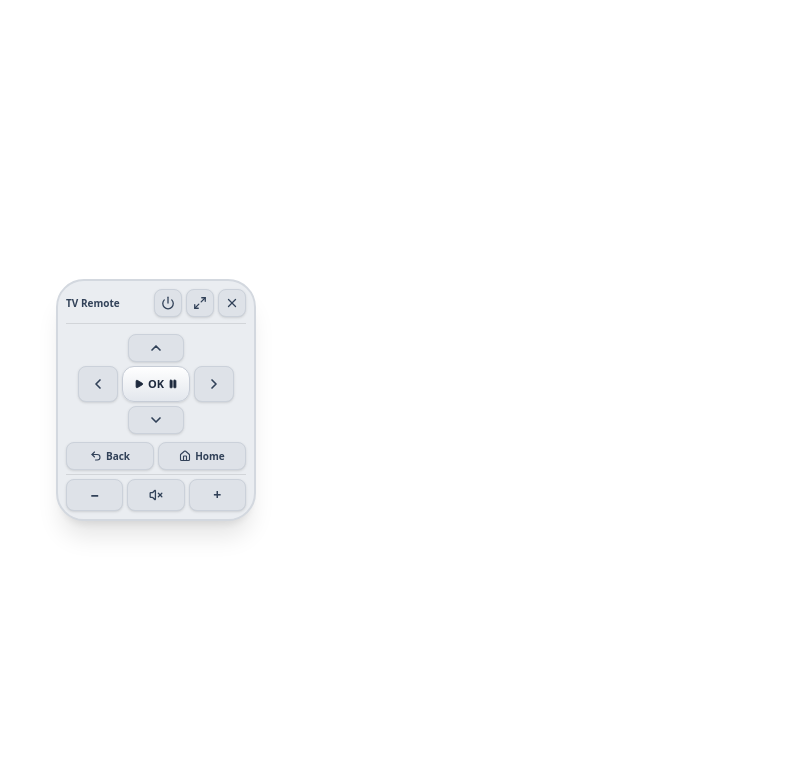
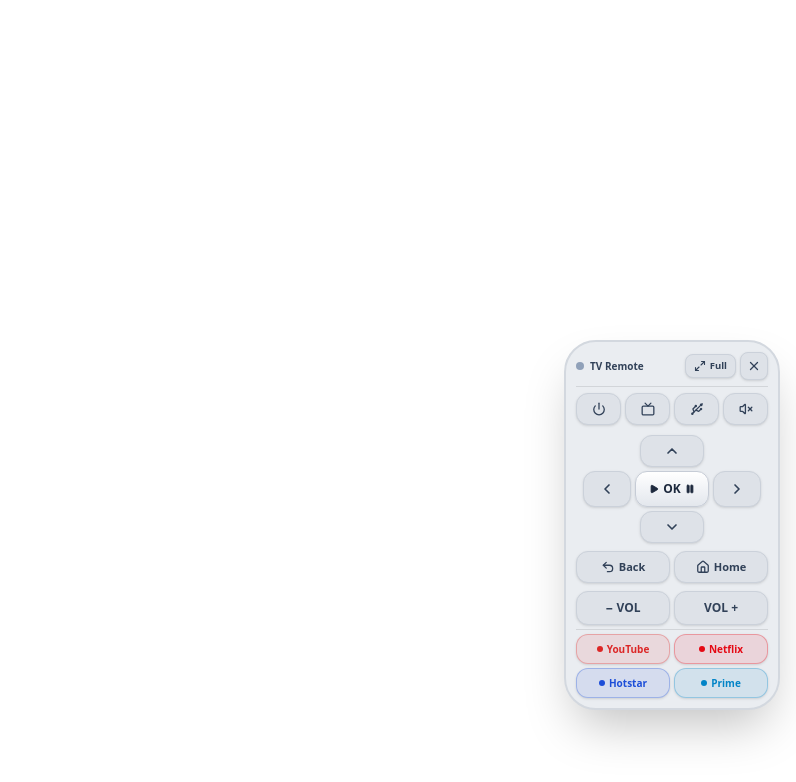
Before and after one commit to harinder-works/HarvyRemote, a React (Vite) app: page / in a window 1280 px wide. Both pictures are taken after a click on the button 718 px from the left and 147 px from the top of the page. Shown: the top 782 px of the page, without its empty margins (484-1280 px from the left). Built offline with nearby package versions, Linux system fonts and the light colour scheme.

Commit message:
Replace unclickable PiP with interactive floating overlay and complete mini remote with full controls & streaming shortcuts

```diff
--- a/src/App.tsx
+++ b/src/App.tsx
@@ -68,32 +68,30 @@ export default function App() {
     };
   }, []);
 
-  // Enter Picture-in-Picture mode by default
-  const handleEnterPip = () => {
+  // Enter Mini / Floating remote
+  const handleEnterMini = () => {
     sound.playClick('action');
-    setRemoteMode('mini');
-    setIsPip(true);
-    if (typeof window !== 'undefined' && (window as any).AndroidNativeBridge?.enterPip) {
+    if (typeof window !== 'undefined' && (window as any).AndroidNativeBridge?.startFloatingRemote) {
       try {
-        (window as any).AndroidNativeBridge.enterPip();
+        (window as any).AndroidNativeBridge.startFloatingRemote();
       } catch (e) {
-        console.error('Android enterPip error:', e);
+        console.error('Android startFloatingRemote error:', e);
       }
     }
+    setRemoteMode('mini');
   };
 
-  // Exit Picture-in-Picture and expand to Full Remote
-  const handleExitPip = () => {
+  // Exit Mini / Floating remote and expand to Full Remote
+  const handleExitMini = () => {
     sound.playClick('action');
-    setRemoteMode('full');
-    setIsPip(false);
-    if (typeof window !== 'undefined' && (window as any).AndroidNativeBridge?.exitPip) {
+    if (typeof window !== 'undefined' && (window as any).AndroidNativeBridge?.hideFloatingRemote) {
       try {
-        (window as any).AndroidNativeBridge.exitPip();
+        (window as any).AndroidNativeBridge.hideFloatingRemote();
       } catch (e) {
-        console.error(e);
+        console.error('Android hideFloatingRemote error:', e);
       }
     }
+    setRemoteMode('full');
   };
 
   // Active connected Smart TV
@@ -302,30 +300,30 @@ export default function App() {
           onInputPress={handleInputPress}
           onUsbPress={handleUsbPress}
           onVolumeChange={handleVolumeChange}
-          onSwitchToMini={handleEnterPip}
+          onSwitchToMini={handleEnterMini}
           onOpenDeviceManager={() => setDeviceModalOpen(true)}
           onCloseApp={handleCloseApp}
           connectedDevice={connectedDevice}
         />
       )}
 
-      {/* MINI REMOTE MODE / PICTURE-IN-PICTURE */}
+      {/* MINI REMOTE MODE */}
       {remoteMode === 'mini' && !isAppClosed && (
         <MiniRemote
           isOpen={true}
           theme={theme}
-          isPip={isPip}
-          onExpand={handleExitPip}
+          onExpand={handleExitMini}
           onDpadPress={handleDpadPress}
           onSelectPress={handleSelectPress}
           onBackPress={handleBackPress}
           onHomePress={handleHomePress}
-          onVoicePress={() => {}}
+          onPowerPress={handlePowerPress}
+          onInputPress={handleInputPress}
+          onUsbPress={handleUsbPress}
+          onLaunchApp={(appId) => universalTV.launchApp(appId)}
           onMutePress={handleMutePress}
-          onPowerPress={handlePowerPress}
           onVolumeChange={handleVolumeChange}
           onCloseApp={handleCloseApp}
-          isTVOn={true}
           connectedDevice={connectedDevice}
         />
       )}
--- a/src/components/MiniRemote.tsx
+++ b/src/components/MiniRemote.tsx
@@ -12,10 +12,12 @@ import {
   ChevronRight,
   Home,
   Undo2,
+  Tv,
+  Usb,
 } from 'lucide-react';
 import { sound } from '../utils/audio';
 import { RemoteTheme } from '../types/remote';
-import { SmartTVDevice } from '../utils/universalTVProtocol';
+import { SmartTVDevice, universalTV } from '../utils/universalTVProtocol';
 
 interface MiniRemoteProps {
   isOpen: boolean;
@@ -29,6 +31,9 @@ interface MiniRemoteProps {
   onVoicePress?: () => void;
   onMutePress: () => void;
   onPowerPress: () => void;
+  onInputPress?: () => void;
+  onUsbPress?: () => void;
+  onLaunchApp?: (appId: string) => void;
   onVolumeChange: (delta: number) => void;
   onCloseApp?: () => void;
   isListening?: boolean;
@@ -38,7 +43,6 @@ interface MiniRemoteProps {
 
 export function MiniRemote({
   isOpen,
-  isPip,
   onExpand,
   onDpadPress,
   onSelectPress,
@@ -46,13 +50,15 @@ export function MiniRemote({
   onHomePress,
   onMutePress,
   onPowerPress,
+  onInputPress,
+  onUsbPress,
+  onLaunchApp,
   onVolumeChange,
   onCloseApp,
   connectedDevice,
 }: MiniRemoteProps) {
   if (!isOpen) return null;
 
-  // Detect PiP either from native prop or small window dimensions
   const [windowDimensions, setWindowDimensions] = useState<{ width: number; height: number }>(() => ({
     width: typeof window !== 'undefined' ? window.innerWidth : 360,
     height: typeof window !== 'undefined' ? window.innerHeight : 600,
@@ -69,9 +75,7 @@ export function MiniRemote({
     return () => window.removeEventListener('resize', handleResize);
   }, []);
 
-  const isPiPActive = Boolean(isPip) || windowDimensions.width <= 320;
-
-  // Floating drag position for non-PiP desktop/browser mode
+  // Floating drag position for desktop / browser testing
   const [position, setPosition] = useState<{ x: number; y: number }>(() => {
     if (typeof window === 'undefined') return { x: 20, y: 100 };
     const saved = localStorage.getItem('gtv_mini_remote_pos');
@@ -79,8 +83,8 @@ export function MiniRemote({
       try {
         const parsed = JSON.parse(saved);
         if (typeof parsed.x === 'number' && typeof parsed.y === 'number') {
-          const maxX = Math.max(10, window.innerWidth - 180);
-          const maxY = Math.max(10, window.innerHeight - 340);
+          const maxX = Math.max(10, window.innerWidth - 220);
+          const maxY = Math.max(10, window.innerHeight - 440);
           return {
             x: Math.min(Math.max(8, parsed.x), maxX),
             y: Math.min(Math.max(8, parsed.y), maxY),
@@ -88,8 +92,8 @@ export function MiniRemote({
         }
       } catch {}
     }
-    const defaultX = Math.max(12, (window.innerWidth || 360) - 186);
-    const defaultY = Math.max(40, (window.innerHeight || 640) - 360);
+    const defaultX = Math.max(12, (window.innerWidth || 360) - 232);
+    const defaultY = Math.max(40, (window.innerHeight || 640) - 460);
     return { x: defaultX, y: defaultY };
   });
 
@@ -105,7 +109,6 @@ export function MiniRemote({
   } | null>(null);
 
   const startDrag = useCallback((clientX: number, clientY: number) => {
-    if (isPiPActive) return;
     setIsDragging(true);
     dragRef.current = {
       startX: clientX,
@@ -113,23 +116,23 @@ export function MiniRemote({
       initialX: positionRef.current.x,
       initialY: positionRef.current.y,
     };
-  }, [isPiPActive]);
+  }, []);
 
   const moveDrag = useCallback((clientX: number, clientY: number) => {
-    if (!dragRef.current || isPiPActive) return;
+    if (!dragRef.current) return;
     const deltaX = clientX - dragRef.current.startX;
     const deltaY = clientY - dragRef.current.startY;
 
     const minX = 0;
-    const maxX = Math.max(20, (window.innerWidth || 360) - 180);
+    const maxX = Math.max(20, (window.innerWidth || 360) - 220);
     const minY = 0;
-    const maxY = Math.max(20, (window.innerHeight || 640) - 340);
+    const maxY = Math.max(20, (window.innerHeight || 640) - 440);
 
     const nextX = Math.min(Math.max(minX, dragRef.current.initialX + deltaX), maxX);
     const nextY = Math.min(Math.max(minY, dragRef.current.initialY + deltaY), maxY);
 
     setPosition({ x: nextX, y: nextY });
-  }, [isPiPActive]);
+  }, []);
 
   const endDrag = useCallback(() => {
     if (!dragRef.current) return;
@@ -166,17 +169,15 @@ export function MiniRemote({
 
   // Keep inside screen bounds on resize
   useEffect(() => {
-    if (isPiPActive) return;
-    const maxX = Math.max(20, windowDimensions.width - 180);
-    const maxY = Math.max(20, windowDimensions.height - 340);
+    const maxX = Math.max(20, windowDimensions.width - 220);
+    const maxY = Math.max(20, windowDimensions.height - 440);
     setPosition((prev) => ({
       x: Math.min(Math.max(8, prev.x), maxX),
       y: Math.min(Math.max(8, prev.y), maxY),
     }));
-  }, [windowDimensions, isPiPActive]);
+  }, [windowDimensions]);
 
   const handlePointerDown = (e: React.PointerEvent) => {
-    if (isPiPActive) return;
     const target = e.target as HTMLElement;
     if (target.closest('button') || target.closest('input')) {
       return;
@@ -204,39 +205,32 @@ export function MiniRemote({
     }
   };
 
-  // Remote pebble content: Sleek, complete, perfectly proportioned for PiP & Mini
+  const launchShortcut = (appId: string) => {
+    sound.playClick('action');
+    if (onLaunchApp) {
+      onLaunchApp(appId);
+    } else {
+      universalTV.launchApp(appId);
+    }
+  };
+
+  // Complete, fully-functional mini remote pebble
   const pebbleContent = (
     <div
-      className={`w-full max-w-[200px] flex flex-col justify-between rounded-[28px] border-2 bg-[#EAEDF1] border-[#D3D8DF] text-slate-800 p-2 shadow-xl select-none transition-all ${
+      className={`w-[216px] max-w-[94vw] flex flex-col justify-between rounded-[32px] border-2 bg-[#EAEDF1] border-[#D3D8DF] text-slate-800 p-2.5 shadow-2xl select-none transition-all ${
         isDragging ? 'ring-2 ring-sky-400 shadow-2xl scale-[1.02]' : ''
       }`}
     >
-      {/* 1. Header Row (TV status, Power, Expand, Close) */}
+      {/* 1. Header Row (TV status, Expand, Close) */}
       <div className="w-full flex items-center justify-between pb-1.5 mb-1.5 border-b border-black/10 select-none">
-        <div className="flex items-center gap-1 min-w-0 max-w-[70px] pointer-events-none">
-          {connectedDevice?.isConnected && (
-            <span className="w-1.5 h-1.5 rounded-full bg-emerald-500 shrink-0 animate-pulse" />
-          )}
+        <div className="flex items-center gap-1.5 min-w-0 max-w-[90px] pointer-events-none">
+          <span className={`w-2 h-2 rounded-full shrink-0 ${connectedDevice?.isConnected ? 'bg-emerald-500 animate-pulse' : 'bg-slate-400'}`} />
           <span className="text-[10px] font-bold text-slate-700 truncate leading-tight">
             {connectedDevice ? connectedDevice.name : 'TV Remote'}
           </span>
         </div>
 
         <div className="flex items-center gap-1">
-          {/* Power Button */}
-          <button
-            type="button"
-            onClick={(e) => {
-              e.stopPropagation();
-              sound.playClick('action');
-              onPowerPress();
-            }}
-            title="TV Power"
-            className="w-7 h-7 rounded-lg bg-[#DEE2E8] hover:bg-emerald-50 hover:text-emerald-600 border border-[#CBD1DA] flex items-center justify-center text-slate-700 active:scale-95 cursor-pointer shadow-sm"
-          >
-            <Power className="w-3.5 h-3.5 stroke-[2.2]" />
-          </button>
-
           {/* Expand to Full Remote Button */}
           <button
             type="button"
@@ -246,9 +240,10 @@ export function MiniRemote({
               onExpand();
             }}
             title="Expand to Full Remote"
-            className="w-7 h-7 rounded-lg bg-[#DEE2E8] hover:bg-[#D5DAE1] border border-[#CBD1DA] flex items-center justify-center text-slate-700 hover:text-slate-900 active:scale-95 cursor-pointer shadow-sm"
+            className="px-2 py-1 rounded-lg bg-[#DEE2E8] hover:bg-[#D5DAE1] border border-[#CBD1DA] flex items-center gap-1 text-[9.5px] font-bold text-slate-700 hover:text-slate-900 active:scale-95 cursor-pointer shadow-sm"
           >
-            <Maximize2 className="w-3.5 h-3.5 stroke-[2.2]" />
+            <Maximize2 className="w-3 h-3 stroke-[2.2]" />
+            <span>Full</span>
           </button>
 
           {/* Close Remote Button */}
@@ -267,7 +262,64 @@ export function MiniRemote({
         </div>
       </div>
 
-      {/* 2. Directional Controls & OK */}
+      {/* 2. Top Hardware Row: Power, Input, USB, Mute */}
+      <div className="grid grid-cols-4 gap-1 w-full mb-1.5">
+        <button
+          type="button"
+          onClick={(e) => {
+            e.stopPropagation();
+            sound.playClick('action');
+            onPowerPress();
+          }}
+          title="TV Power"
+          className="h-8 rounded-xl bg-[#DEE2E8] hover:bg-emerald-50 hover:text-emerald-600 border border-[#CBD1DA] flex items-center justify-center text-slate-700 active:scale-95 cursor-pointer shadow-sm"
+        >
+          <Power className="w-3.5 h-3.5 stroke-[2.2]" />
+        </button>
+
+        <button
+          type="button"
+          onClick={(e) => {
+            e.stopPropagation();
+            sound.playClick('action');
+            if (onInputPress) onInputPress();
+            else universalTV.sendAction('TV_INPUT');
+          }}
+          title="TV Input / Source"
+          className="h-8 rounded-xl bg-[#DEE2E8] hover:bg-[#D5DAE1] border border-[#CBD1DA] flex items-center justify-center text-slate-700 active:scale-95 cursor-pointer shadow-sm"
+        >
+          <Tv className="w-3.5 h-3.5 stroke-[2.2]" />
+        </button>
+
+        <button
+          type="button"
+          onClick={(e) => {
+            e.stopPropagation();
+            sound.playClick('action');
+            if (onUsbPress) onUsbPress();
+            else universalTV.sendAction('USB_MEDIA');
+          }}
+          title="USB Media"
+          className="h-8 rounded-xl bg-[#DEE2E8] hover:bg-[#D5DAE1] border border-[#CBD1DA] flex items-center justify-center text-slate-700 active:scale-95 cursor-pointer shadow-sm"
+        >
+          <Usb className="w-3.5 h-3.5 stroke-[2.2]" />
+        </button>
+
+        <button
+          type="button"
+          onClick={(e) => {
+            e.stopPropagation();
+            sound.playClick('button');
+            onMutePress();
+          }}
+          title="Mute Audio"
+          className="h-8 rounded-xl bg-[#DEE2E8] hover:bg-[#D5DAE1] border border-[#CBD1DA] flex items-center justify-center text-slate-700 active:scale-95 cursor-pointer shadow-sm"
+        >
+          <VolumeX className="w-3.5 h-3.5 stroke-[2.2]" />
+        </button>
+      </div>
+
+      {/* 3. Directional Controls & OK (Separated Buttons) */}
       <div className="flex flex-col items-center gap-1 my-1">
         {/* UP */}
         <button
@@ -278,7 +330,7 @@ export function MiniRemote({
             onDpadPress('up');
           }}
           title="Up"
-          className="w-14 h-7 rounded-lg bg-[#DEE2E8] hover:bg-[#D5DAE1] active:bg-[#CBD1DA] border border-[#CBD1DA] flex items-center justify-center text-slate-700 active:scale-95 cursor-pointer shadow-sm"
+          className="w-16 h-8 rounded-xl bg-[#DEE2E8] hover:bg-[#D5DAE1] active:bg-[#CBD1DA] border border-[#CBD1DA] flex items-center justify-center text-slate-700 active:scale-95 cursor-pointer shadow-sm"
         >
           <ChevronUp className="w-4 h-4 stroke-[2.5]" />
         </button>
@@ -293,12 +345,12 @@ export function MiniRemote({
               onDpadPress('left');
             }}
             title="Left"
-            className="w-10 h-9 rounded-lg bg-[#DEE2E8] hover:bg-[#D5DAE1] active:bg-[#CBD1DA] border border-[#CBD1DA] flex items-center justify-center text-slate-700 active:scale-95 cursor-pointer shadow-sm"
+            className="w-12 h-9 rounded-xl bg-[#DEE2E8] hover:bg-[#D5DAE1] active:bg-[#CBD1DA] border border-[#CBD1DA] flex items-center justify-center text-slate-700 active:scale-95 cursor-pointer shadow-sm"
           >
             <ChevronLeft className="w-4 h-4 stroke-[2.5]" />
           </button>
 
-          {/* CENTER OK / PLAY */}
+          {/* CENTER OK / SELECT */}
           <button
             type="button"
             onClick={(e) => {
@@ -307,7 +359,7 @@ export function MiniRemote({
               onSelectPress();
             }}
             title="OK / Select"
-            className="flex-1 h-9 max-w-[68px] rounded-xl bg-gradient-to-b from-[#FFFFFF] to-[#E3E7ED] hover:from-[#F5F7FA] hover:to-[#D9DFE6] active:from-[#DDE2E9] active:to-[#CDD3DC] border border-[#C6CCD6] shadow-sm flex items-center justify-center gap-1 text-slate-800 font-bold text-[11px] active:scale-95 cursor-pointer"
+            className="flex-1 h-9 max-w-[74px] rounded-xl bg-gradient-to-b from-[#FFFFFF] to-[#E3E7ED] hover:from-[#F5F7FA] hover:to-[#D9DFE6] active:from-[#DDE2E9] active:to-[#CDD3DC] border border-[#C6CCD6] shadow-sm flex items-center justify-center gap-1 text-slate-800 font-bold text-xs active:scale-95 cursor-pointer"
           >
             <Play className="w-2.5 h-2.5 fill-slate-800" />
             <span>OK</span>
@@ -322,7 +374,7 @@ export function MiniRemote({
               onDpadPress('right');
             }}
             title="Right"
-            className="w-10 h-9 rounded-lg bg-[#DEE2E8] hover:bg-[#D5DAE1] active:bg-[#CBD1DA] border border-[#CBD1DA] flex items-center justify-center text-slate-700 active:scale-95 cursor-pointer shadow-sm"
+            className="w-12 h-9 rounded-xl bg-[#DEE2E8] hover:bg-[#D5DAE1] active:bg-[#CBD1DA] border border-[#CBD1DA] flex items-center justify-center text-slate-700 active:scale-95 cursor-pointer shadow-sm"
           >
             <ChevronRight className="w-4 h-4 stroke-[2.5]" />
           </button>
@@ -337,13 +389,13 @@ export function MiniRemote({
             onDpadPress('down');
           }}
           title="Down"
-          className="w-14 h-7 rounded-lg bg-[#DEE2E8] hover:bg-[#D5DAE1] active:bg-[#CBD1DA] border border-[#CBD1DA] flex items-center justify-center text-slate-700 active:scale-95 cursor-pointer shadow-sm"
+          className="w-16 h-8 rounded-xl bg-[#DEE2E8] hover:bg-[#D5DAE1] active:bg-[#CBD1DA] border border-[#CBD1DA] flex items-center justify-center text-slate-700 active:scale-95 cursor-pointer shadow-sm"
         >
           <ChevronDown className="w-4 h-4 stroke-[2.5]" />
         </button>
       </div>
 
-      {/* 3. Navigation Row (Back & Home) */}
+      {/* 4. Navigation Row: Back & Home */}
       <div className="grid grid-cols-2 gap-1 w-full my-1">
         <button
           type="button"
@@ -353,9 +405,9 @@ export function MiniRemote({
             onBackPress();
           }}
           title="Back"
-          className="h-7 rounded-lg bg-[#DEE2E8] hover:bg-[#D5DAE1] active:bg-[#CBD1DA] border border-[#CBD1DA] flex items-center justify-center gap-1 text-[10px] font-semibold text-slate-700 active:scale-95 cursor-pointer shadow-sm"
+          className="h-8 rounded-xl bg-[#DEE2E8] hover:bg-[#D5DAE1] active:bg-[#CBD1DA] border border-[#CBD1DA] flex items-center justify-center gap-1 text-[11px] font-bold text-slate-700 active:scale-95 cursor-pointer shadow-sm"
         >
-          <Undo2 className="w-3 h-3 stroke-[2.2]" />
+          <Undo2 className="w-3.5 h-3.5 stroke-[2.2]" />
           <span>Back</span>
         </button>
 
@@ -367,15 +419,15 @@ export function MiniRemote({
             onHomePress();
           }}
           title="Home"
-          className="h-7 rounded-lg bg-[#DEE2E8] hover:bg-[#D5DAE1] active:bg-[#CBD1DA] border border-[#CBD1DA] flex items-center justify-center gap-1 text-[10px] font-semibold text-slate-700 active:scale-95 cursor-pointer shadow-sm"
+          className="h-8 rounded-xl bg-[#DEE2E8] hover:bg-[#D5DAE1] active:bg-[#CBD1DA] border border-[#CBD1DA] flex items-center justify-center gap-1 text-[11px] font-bold text-slate-700 active:scale-95 cursor-pointer shadow-sm"
         >
-          <Home className="w-3 h-3 stroke-[2.2]" />
+          <Home className="w-3.5 h-3.5 stroke-[2.2]" />
           <span>Home</span>
         </button>
       </div>
 
-      {/* 4. Volume Row: Vol -, Mute, Vol + */}
-      <div className="grid grid-cols-3 gap-1 w-full pt-1 border-t border-black/10">
+      {/* 5. Volume Row: Vol − & Vol + */}
+      <div className="grid grid-cols-2 gap-1 w-full my-1">
         <button
           type="button"
           onClick={(e) => {
@@ -384,22 +436,9 @@ export function MiniRemote({
             onVolumeChange(-5);
           }}
           title="Volume Down (−)"
-          className="h-8 rounded-lg bg-[#DEE2E8] hover:bg-[#D5DAE1] active:bg-[#CBD1DA] border border-[#CBD1DA] flex items-center justify-center text-sm font-bold text-slate-700 active:scale-95 cursor-pointer shadow-sm"
+          className="h-8.5 rounded-xl bg-[#DEE2E8] hover:bg-[#D5DAE1] active:bg-[#CBD1DA] border border-[#CBD1DA] flex items-center justify-center text-xs font-bold text-slate-700 active:scale-95 cursor-pointer shadow-sm"
         >
-          −
-        </button>
-
-        <button
-          type="button"
-          onClick={(e) => {
-            e.stopPropagation();
-            sound.playClick('button');
-            onMutePress();
-          }}
-          title="Mute Audio"
-          className="h-8 rounded-lg bg-[#DEE2E8] hover:bg-[#D5DAE1] active:bg-[#CBD1DA] border border-[#CBD1DA] flex items-center justify-center text-slate-700 active:scale-95 cursor-pointer shadow-sm"
-        >
-          <VolumeX className="w-3.5 h-3.5 stroke-[2.2]" />
+          −  VOL
         </button>
 
         <button
@@ -410,26 +449,53 @@ export function MiniRemote({
             onVolumeChange(5);
           }}
           title="Volume Up (+)"
-          className="h-8 rounded-lg bg-[#DEE2E8] hover:bg-[#D5DAE1] active:bg-[#CBD1DA] border border-[#CBD1DA] flex items-center justify-center text-sm font-bold text-slate-700 active:scale-95 cursor-pointer shadow-sm"
+          className="h-8.5 rounded-xl bg-[#DEE2E8] hover:bg-[#D5DAE1] active:bg-[#CBD1DA] border border-[#CBD1DA] flex items-center justify-center text-xs font-bold text-slate-700 active:scale-95 cursor-pointer shadow-sm"
         >
-          +
+          VOL  +
+        </button>
+      </div>
+
+      {/* 6. Streaming Apps Grid: YouTube, Netflix, Hotstar, Prime */}
+      <div className="grid grid-cols-2 gap-1 w-full pt-1 border-t border-black/10">
+        <button
+          type="button"
+          onClick={() => launchShortcut('youtube')}
+          className="h-7.5 rounded-xl bg-[#DC2626]/10 hover:bg-[#DC2626]/20 border border-[#DC2626]/30 text-[#DC2626] font-bold text-[10px] flex items-center justify-center gap-1 active:scale-95 cursor-pointer shadow-sm"
+        >
+          <span className="w-1.5 h-1.5 rounded-full bg-[#DC2626]" />
+          <span>YouTube</span>
+        </button>
+
+        <button
+          type="button"
+          onClick={() => launchShortcut('netflix')}
+          className="h-7.5 rounded-xl bg-[#E50914]/10 hover:bg-[#E50914]/20 border border-[#E50914]/30 text-[#E50914] font-bold text-[10px] flex items-center justify-center gap-1 active:scale-95 cursor-pointer shadow-sm"
+        >
+          <span className="w-1.5 h-1.5 rounded-full bg-[#E50914]" />
+          <span>Netflix</span>
+        </button>
+
+        <button
+          type="button"
+          onClick={() => launchShortcut('hotstar')}
+          className="h-7.5 rounded-xl bg-[#1D4ED8]/10 hover:bg-[#1D4ED8]/20 border border-[#1D4ED8]/30 text-[#1D4ED8] font-bold text-[10px] flex items-center justify-center gap-1 active:scale-95 cursor-pointer shadow-sm"
+        >
+          <span className="w-1.5 h-1.5 rounded-full bg-[#1D4ED8]" />
+          <span>Hotstar</span>
+        </button>
+
+        <button
+          type="button"
+          onClick={() => launchShortcut('prime')}
+          className="h-7.5 rounded-xl bg-[#0284C7]/10 hover:bg-[#0284C7]/20 border border-[#0284C7]/30 text-[#0284C7] font-bold text-[10px] flex items-center justify-center gap-1 active:scale-95 cursor-pointer shadow-sm"
+        >
+          <span className="w-1.5 h-1.5 rounded-full bg-[#0284C7]" />
+          <span>Prime</span>
         </button>
       </div>
     </div>
   );
 
-  // If in PiP mode (or narrow PiP viewport): Fill and center 100% inside the window with ZERO translation offsets
-  if (isPiPActive) {
-    return (
-      <div className="fixed inset-0 w-full h-full min-h-screen flex items-center justify-center p-1.5 bg-transparent select-none overflow-hidden z-50">
-        <div className="w-full flex items-center justify-center h-full max-h-full">
-          {pebbleContent}
-        </div>
-      </div>
-    );
-  }
-
-  // Non-PiP mode: Draggable pebble widget
   return (
     <div className="fixed inset-0 pointer-events-none z-50 overflow-hidden select-none bg-transparent">
       <div
```
Also changed, not shown: 4 other files (tests, documents, lock files or other folders).
